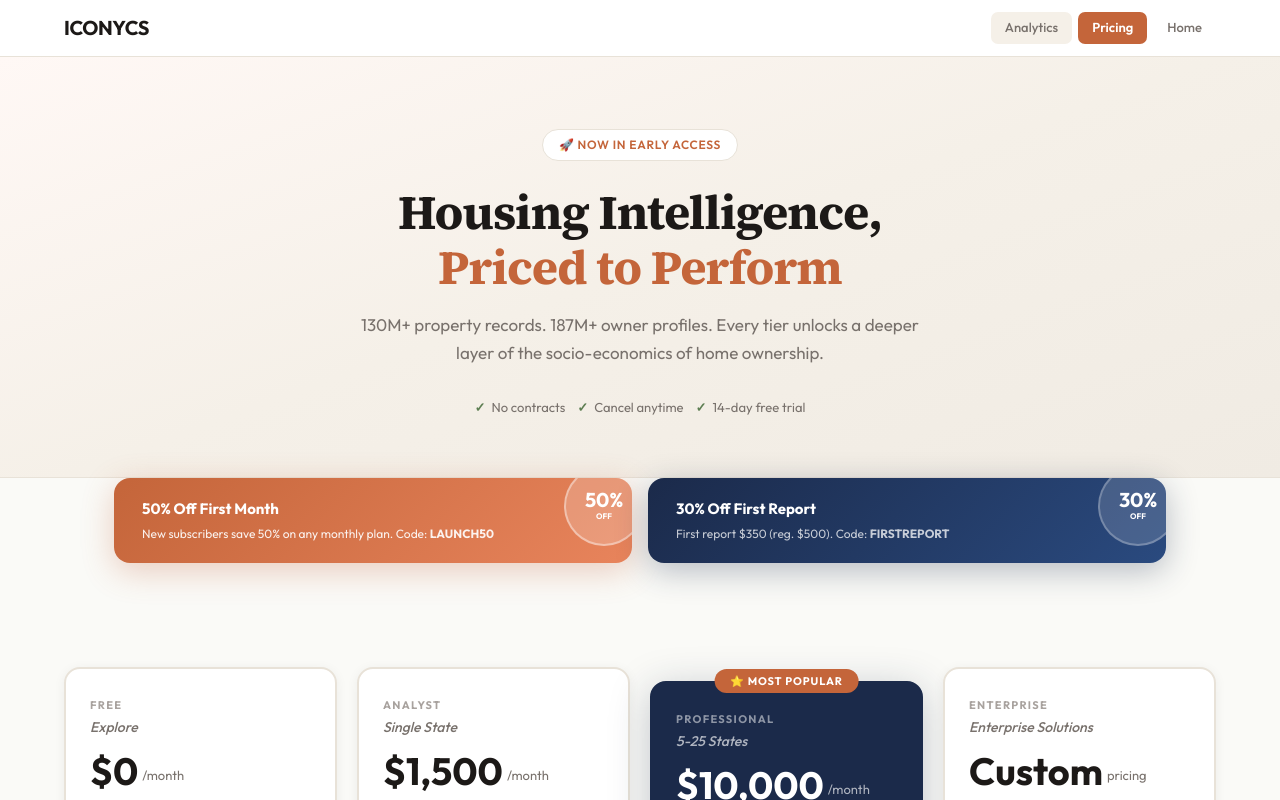
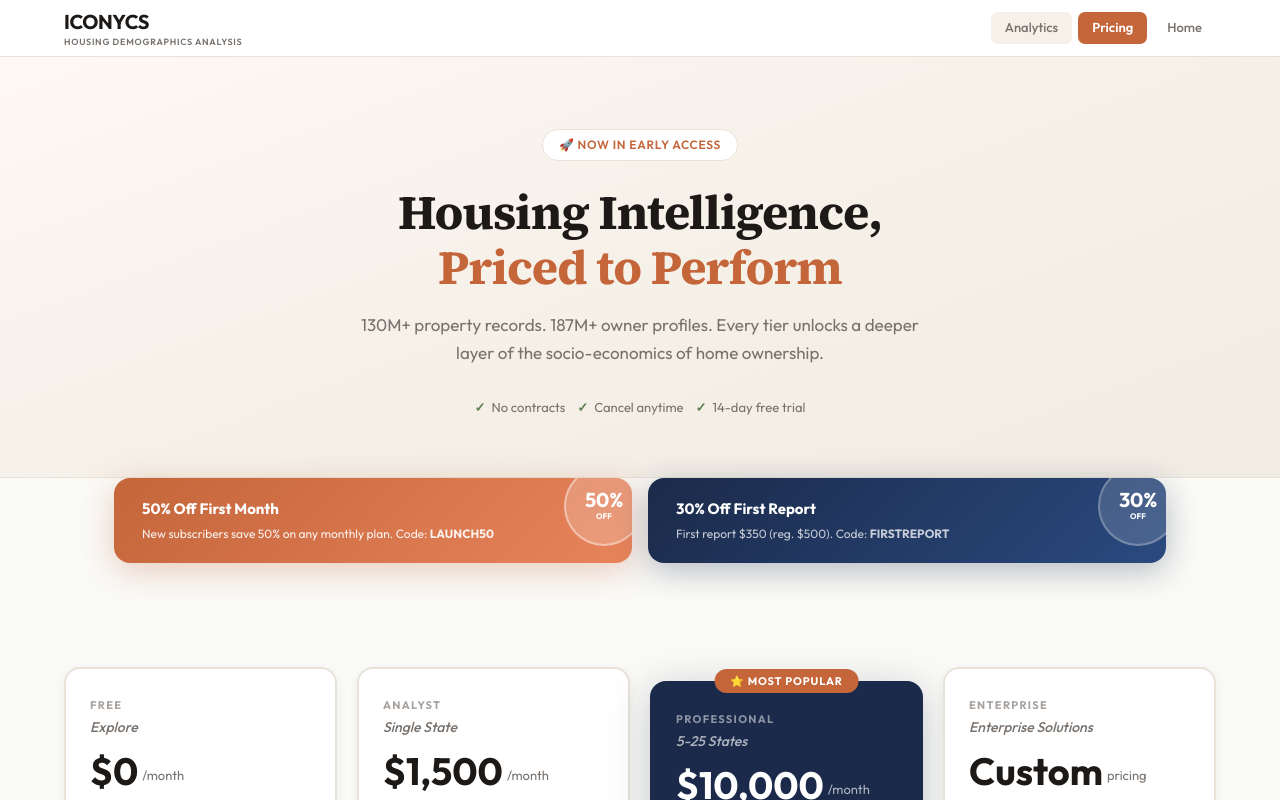
Before and after one commit to Davevw/Iconycs-Platform, a Next.js app: page /pricing in a window 1280 px wide. Shown: the top 800 px of the page. Built offline with nearby package versions, Linux system fonts and the light colour scheme.

Commit message:
feat: add Housing Demographics Analysis tagline under ICONYCS logo in nav

```diff
--- a/app/pricing/page.tsx
+++ b/app/pricing/page.tsx
@@ -804,7 +804,10 @@
             display: 'flex', alignItems: 'center', height: 56, gap: 20,
           }}>
             <Link href="/" style={{ textDecoration: 'none' }}>
-              <span style={{ fontSize: 20, fontWeight: 800, color: C.text, letterSpacing: '-0.02em' }}>ICONYCS</span>
+              <div>
+                <span style={{ fontSize: 20, fontWeight: 800, color: C.text, letterSpacing: '-0.02em' }}>ICONYCS</span>
+                <div style={{ fontSize: 9, fontWeight: 600, color: C.textMuted, letterSpacing: '0.08em', textTransform: 'uppercase', marginTop: -2 }}>Housing Demographics Analysis</div>
+              </div>
             </Link>
             <div style={{ marginLeft: 'auto', display: 'flex', gap: 6, alignItems: 'center' }}>
               <Link href="/reports" style={{
--- a/app/reports/page.tsx
+++ b/app/reports/page.tsx
@@ -1257,7 +1257,10 @@
         <nav className="no-print" style={{ background: C.bgCard, borderBottom: `1px solid ${C.border}`, position: 'sticky', top: 0, zIndex: 50 }}>
           <div style={{ maxWidth: 1500, margin: '0 auto', padding: '0 20px', display: 'flex', alignItems: 'center', height: 52, gap: 16 }}>
             <Link href="/" style={{ textDecoration: 'none' }}>
-              <span style={{ fontSize: 19, fontWeight: 700, color: C.text }}>ICONYCS</span>
+              <div>
+                <span style={{ fontSize: 19, fontWeight: 700, color: C.text }}>ICONYCS</span>
+                <div style={{ fontSize: 9, fontWeight: 600, color: C.textMuted, letterSpacing: '0.08em', textTransform: 'uppercase', marginTop: -2 }}>Housing Demographics Analysis</div>
+              </div>
             </Link>
             <span style={{ fontSize: 14, fontWeight: 600, color: C.terra }}>Analytics Reports</span>
             <div style={{ marginLeft: 'auto', display: 'flex', gap: 8, alignItems: 'center' }}>
```
